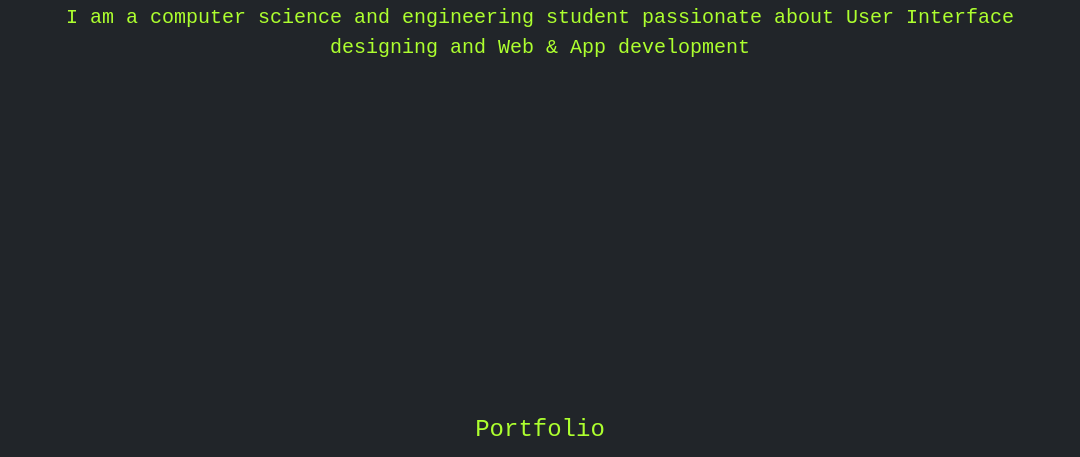
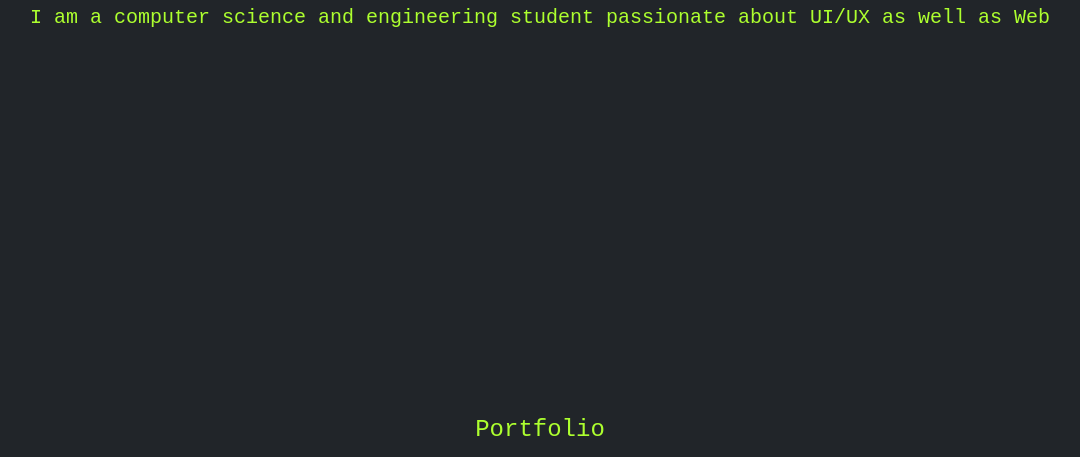
Before and after one commit to DeepikaSR4/deepika, a plain HTML site: page index.html in a window 1280 px wide. Shown: the part 194-651 px from the top of the page, without its empty margins (100-1180 px from the left). Drawn offline with nearby package versions, Linux system fonts and the light colour scheme.

Commit message:
Update index.html

```diff
--- a/index.html
+++ b/index.html
@@ -17,7 +17,7 @@
       <h1>Hey!</h1>
       <h2>I am Deepika</h2>
 
-    <p id = "about">I am a computer science and engineering student passionate about User Interface designing and  Web & App development</p>
+    <p id = "about">I am a computer science and engineering student passionate about UI/UX as well as Web</p>
   </div>
 </div>
 <div id ="links">
```
